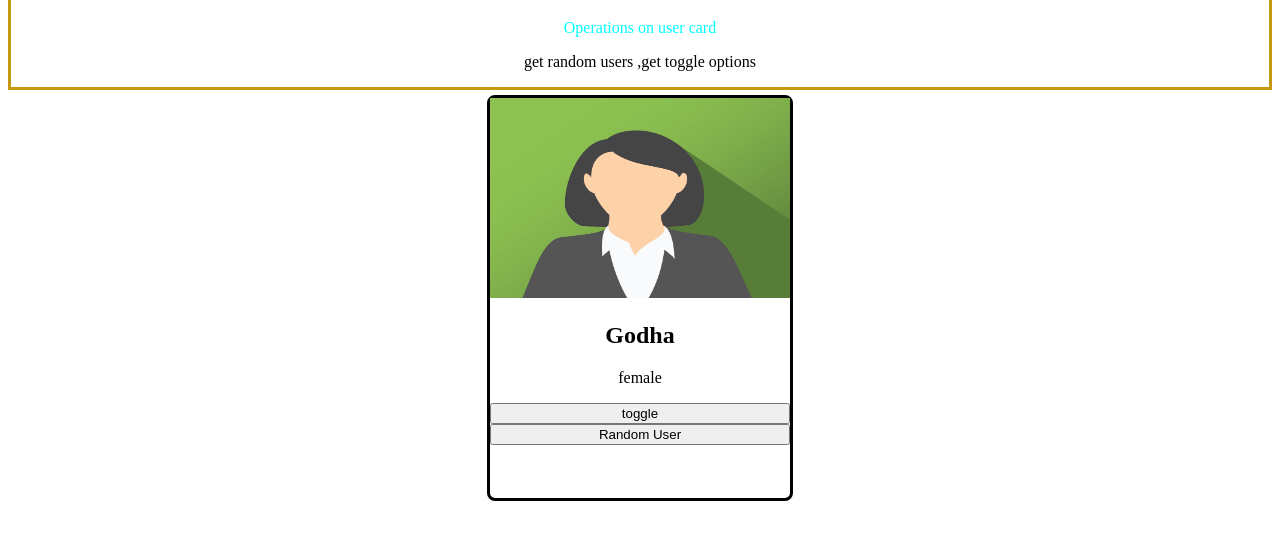
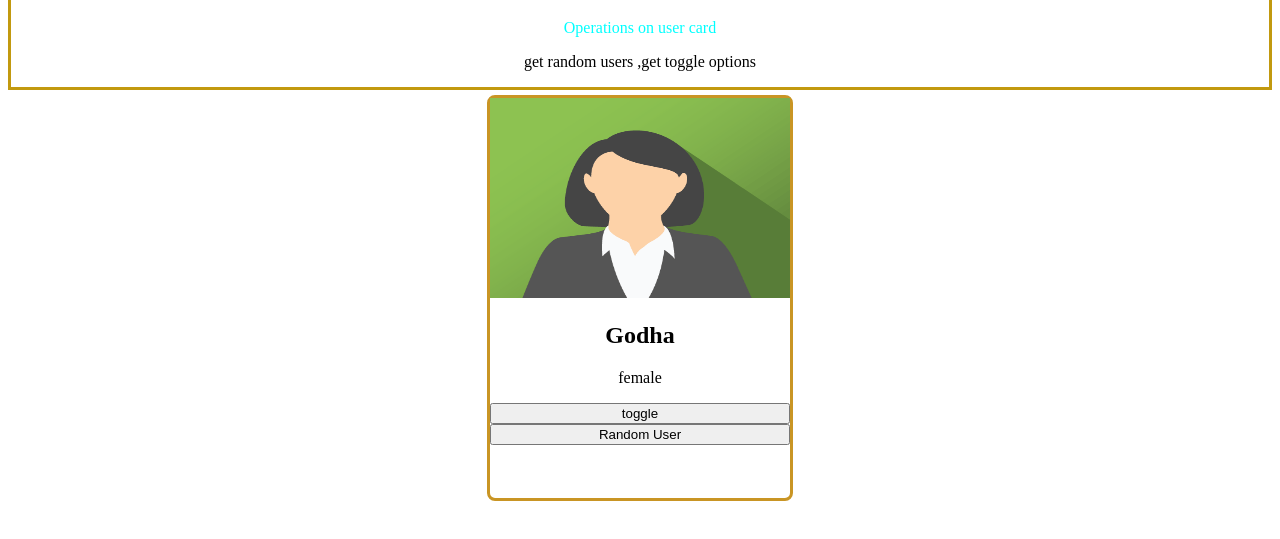
Before and after one commit to Godhasree5/AutoSuggest, a website: page frontend/index.html in a window 1280 px wide. Shown: the part 105-644 px from the top of the page. Drawn offline with Linux system fonts and the light colour scheme.

Commit message:
commit it

```diff
--- a/frontend/index.css
+++ b/frontend/index.css
@@ -31,7 +31,7 @@ h1
 #card
 {
     text-align: center;
-    border: 3px solid black;
+    border: 3px solid rgb(201, 149, 36);
     align-items: center;
     margin: 5px auto;
     height:400px;
```
